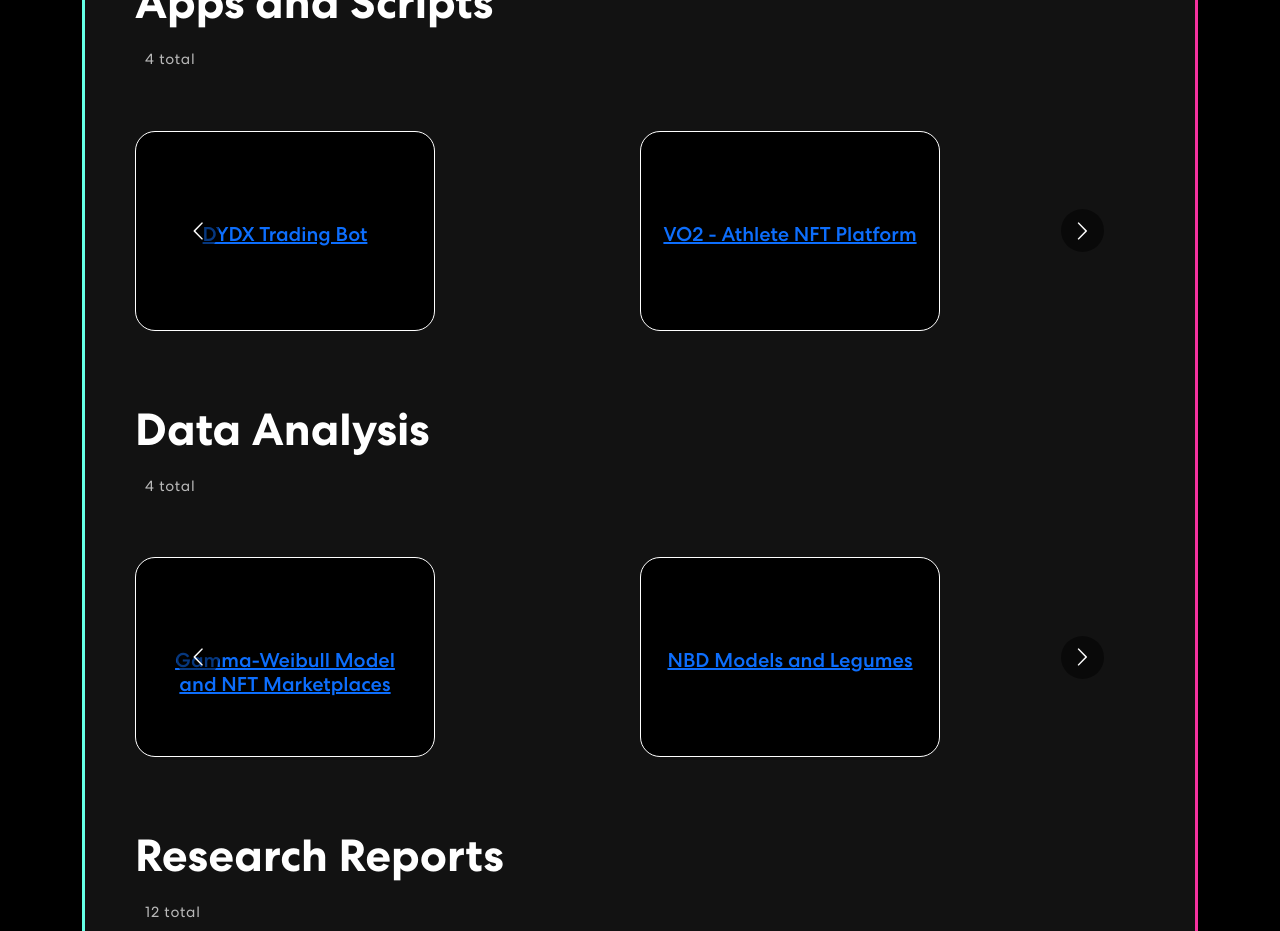
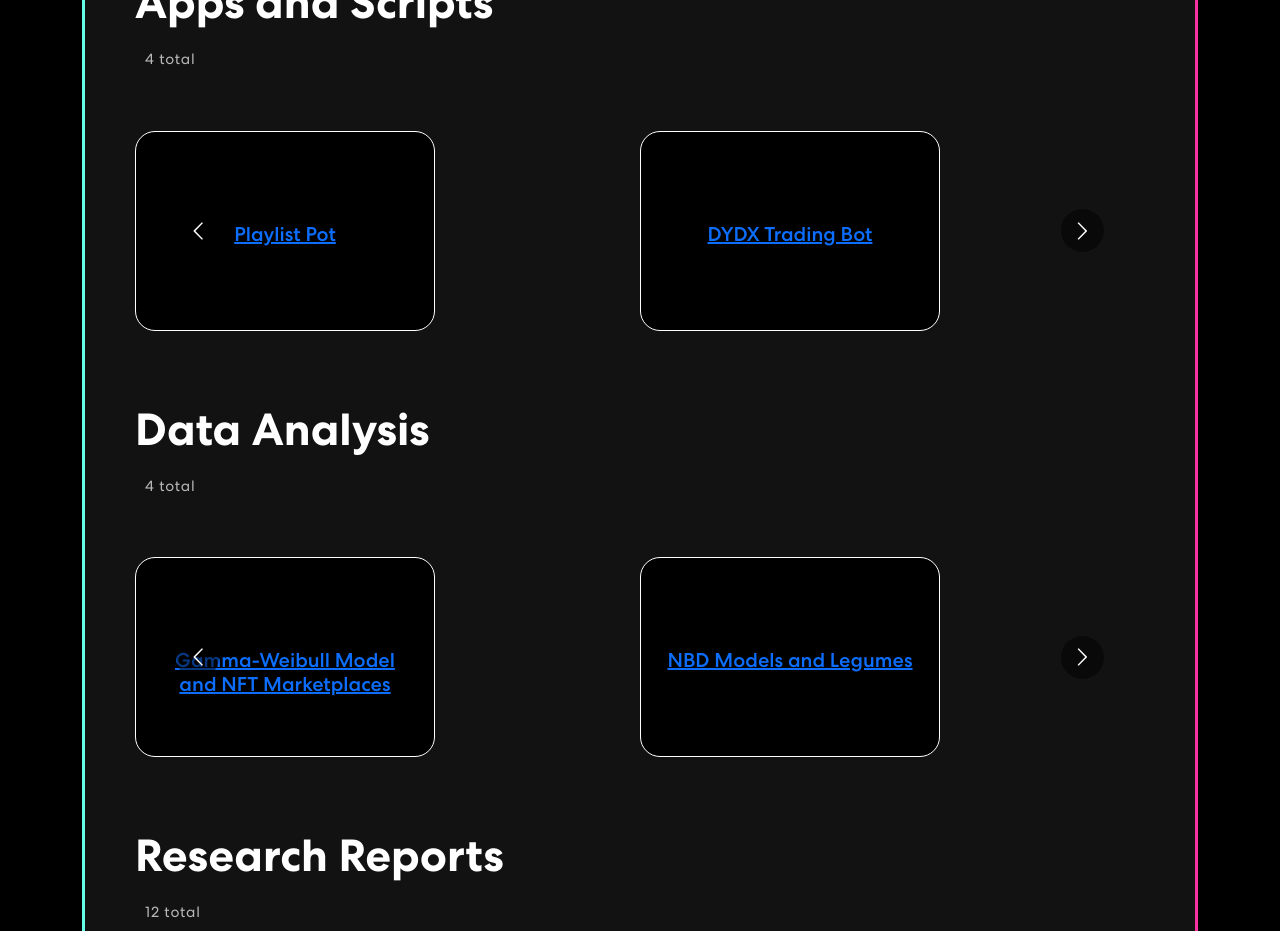
Before and after one commit to abagui11/personal-website, a React (Create React App) app: page / in a window 1280 px wide. Shown: the part 1100-2031 px from the top of the page. Built offline with nearby package versions, Linux system fonts and the light colour scheme.

Commit message:
adding playlist pot

```diff
--- a/src/components/Projects.js
+++ b/src/components/Projects.js
@@ -45,6 +45,16 @@ export const Projects = () => {
                         <p id = "number_count">4 total</p>
 
                         <Carousel responsive={responsive} infinite={true} className="owl-carousel owl-theme skill-slider">
+                            <div className="item">
+                                <a target = "_blank" href = "https://www.playlistpot.com/">
+                                <div class="panel">
+                                    <h5 class="panel-title">Playlist Pot</h5>
+                                    <div class="panel-content">
+                                        <p>A simple way to make playlists by mixing your favorite artists, albums, and tracks together.</p>
+                                    </div>
+                                </div>
+                                </a>
+                            </div>
                             <div className="item">
                                 <a target = "_blank" href = "https://github.com/abagui11/dydx-stat-arby">
                                 <div class="panel">
```
